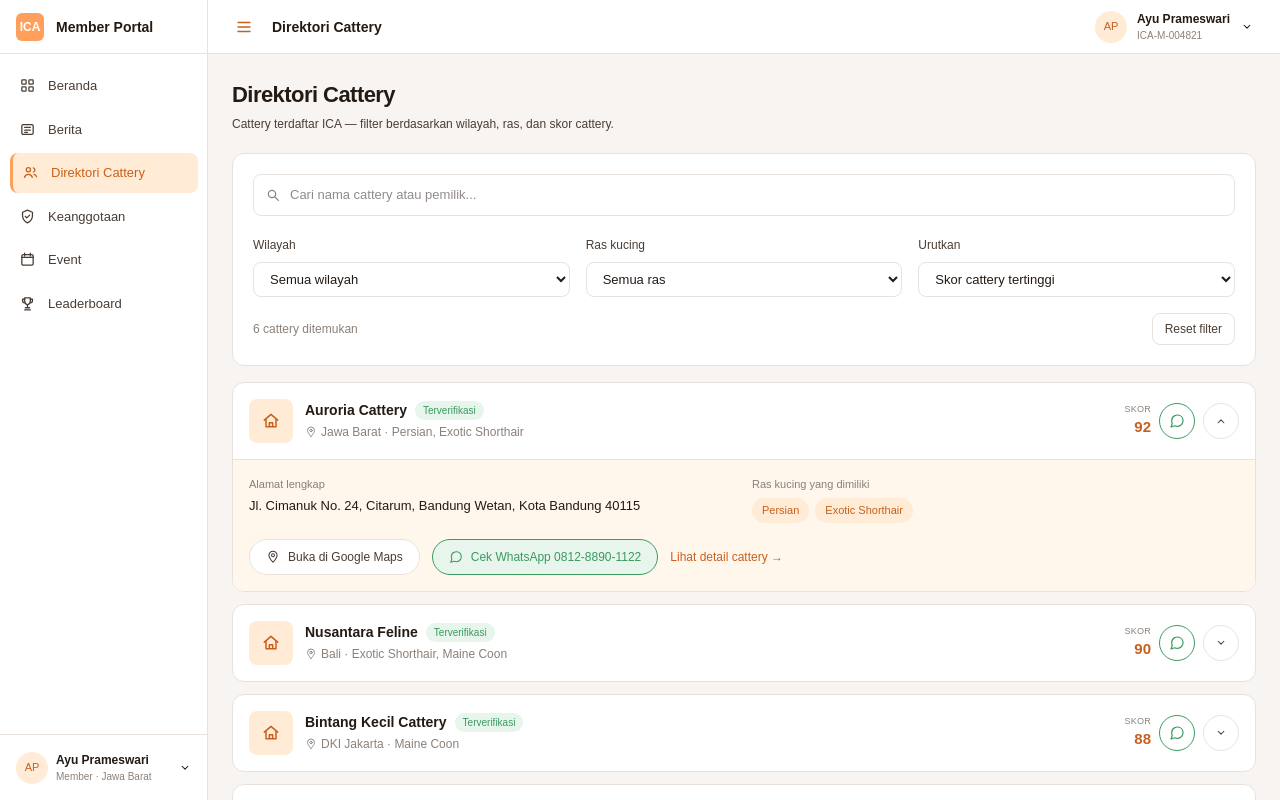
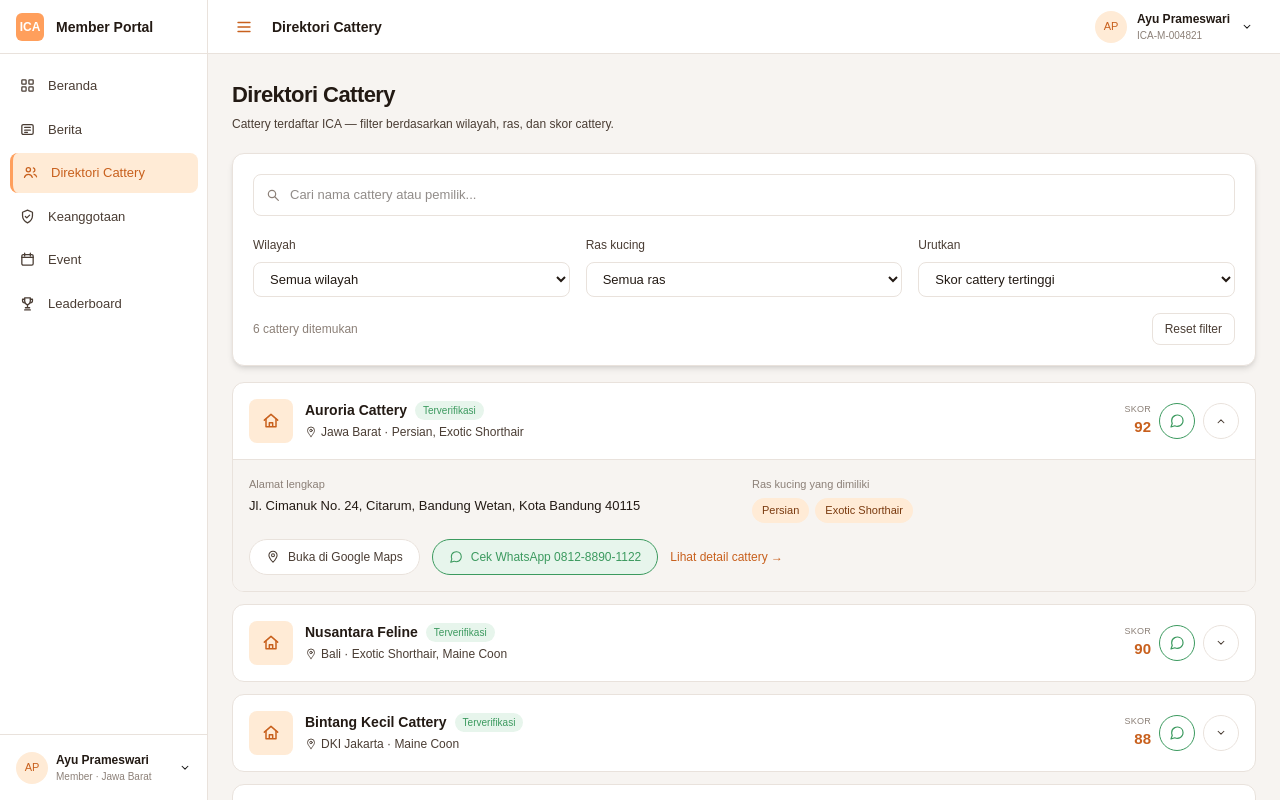
Before and after one commit to Riwriw-pnya/ica, a Next.js app: page /dashboard_member/direktori in a window 1280 px wide. Both pictures are taken after a click on the button 1221 px from the left and 420 px from the top of the page. Built offline with nearby package versions, Linux system fonts and the light colour scheme.

Commit message:
feat: lil change in color

```diff
--- a/components/dashboard_member/CatteryDirectory.tsx
+++ b/components/dashboard_member/CatteryDirectory.tsx
@@ -54,7 +54,7 @@ export default function CatteryDirectory({ items }: CatteryDirectoryProps) {
 
   return (
     <>
-      <div className="rounded-xl border border-[var(--color-ink-100)] bg-white p-5">
+      <div className="rounded-xl border border-[var(--color-ink-100)] bg-white p-5 shadow-md">
         <div className="relative">
           <span className="pointer-events-none absolute left-3 top-1/2 -translate-y-1/2 text-[var(--color-ink-400)]">
             <DashboardIcon name="search" size={16} />
@@ -120,7 +120,7 @@ export default function CatteryDirectory({ items }: CatteryDirectoryProps) {
           </p>
           <button
             onClick={handleReset}
-            className="rounded-lg border border-[var(--color-ink-100)] px-3 py-1.5 text-[12px] font-medium text-[var(--color-ink-700)] transition hover:bg-[var(--color-brand-orange-50)]"
+            className="rounded-lg border border-[var(--color-ink-100)] px-3 py-1.5 text-[12px] font-medium text-[var(--color-ink-700)] transition hover:bg-[var(--color-brand-orange-50) hover:border-[var(--color-brand-orange-300)]"
           >
             Reset filter
           </button>
@@ -156,7 +156,7 @@ export default function CatteryDirectory({ items }: CatteryDirectoryProps) {
                       {item.status}
                     </span>
                   </div>
-                  <p className="mt-0.5 flex items-center gap-1 text-[12px] text-[var(--color-ink-400)]">
+                  <p className="mt-0.5 flex items-center gap-1 text-[12px] text-[var(--color-ink-700)]">
                     <DashboardIcon name="pin" size={12} />
                     {item.region} · {item.breeds.join(", ")}
                   </p>
@@ -184,7 +184,7 @@ export default function CatteryDirectory({ items }: CatteryDirectoryProps) {
 
                   <button
                     onClick={() => setExpandedId(isExpanded ? null : item.id)}
-                    className="flex h-9 w-9 items-center justify-center rounded-full border border-[var(--color-ink-100)] text-[var(--color-ink-700)] transition hover:bg-[var(--color-brand-orange-50)]"
+                    className="flex h-9 w-9 items-center justify-center rounded-full border border-[var(--color-ink-100)] text-[var(--color-ink-700)] transition cursor-pointer"
                     aria-label="Lihat detail"
                   >
                     <span className={`inline-block transition-transform duration-200 ${isExpanded ? "rotate-180" : ""}`}>
@@ -195,7 +195,7 @@ export default function CatteryDirectory({ items }: CatteryDirectoryProps) {
               </div>
 
               {isExpanded && (
-                <div className="border-t border-[var(--color-ink-100)] bg-[var(--color-brand-orange-50)] px-4 py-4">
+                <div className="border-t border-[var(--color-ink-100)] bg-[var(--color-ink-50)] px-4 py-4">
                   <div className="grid grid-cols-1 gap-4 sm:grid-cols-2">
                     <div>
                       <p className="text-[11px] text-[var(--color-ink-400)]">Alamat lengkap</p>
@@ -208,7 +208,7 @@ export default function CatteryDirectory({ items }: CatteryDirectoryProps) {
                         {item.breeds.map((b) => (
                           <span
                             key={b}
-                            className="rounded-full bg-[var(--color-brand-orange-100)] px-2.5 py-1 text-[11px] font-medium text-[var(--color-brand-orange-700)]"
+                            className="rounded-full bg-[var(--color-brand-orange-100)] px-2.5 py-1 text-[11px] font-medium text-[var(--color-brand-orange-900)]"
                           >
                             {b}
                           </span>
--- a/components/dashboard_member/MemberCard.tsx
+++ b/components/dashboard_member/MemberCard.tsx
@@ -2,7 +2,7 @@ import Link from "next/link";
 
 export default function MemberCard() {
   return (
-    <section className="relative overflow-hidden rounded-xl border border-[var(--color-brand-orange-300)] bg-gradient-to-br from-[var(--color-brand-orange-100)] to-white p-5">
+    <section className="shadow-[0_10px_25px_-5px_rgba(249,115,22,0.3)] relative overflow-hidden rounded-xl border border-[var(--color-brand-orange-300)] bg-gradient-to-br from-[var(--color-brand-orange-100)] to-white p-5">
       <div className="flex items-start justify-between">
         <div>
           <p className="text-[10px] font-semibold uppercase tracking-wide text-[var(--color-brand-orange-700)] hover:bg-[var(--color-brand-orange-100)]">
```
Also changed, not shown: app/dashboard_member/direktori/page.tsx (line endings or trailing spaces).
